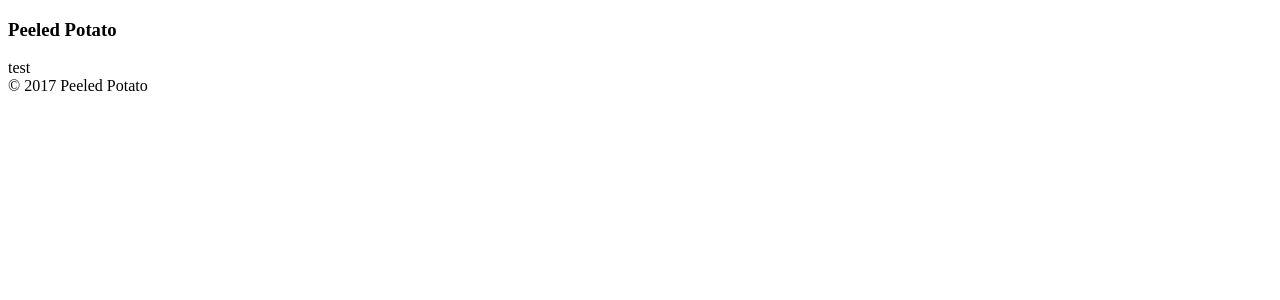
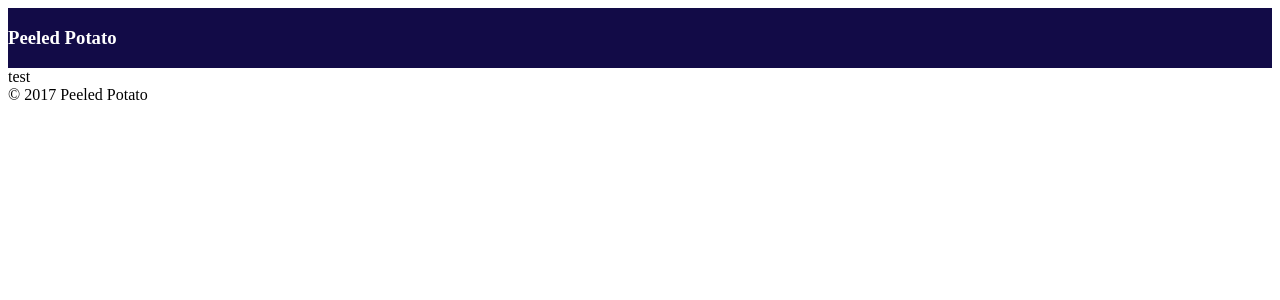
Before and after one commit to GhislainRoy04/CollegePotatoes2.0, a React app: page /#/ in a window 1280 px wide. Shown: the top 300 px of the page. Built offline with nearby package versions, Linux system fonts and the light colour scheme.

Commit message:
Basic CSS for the header

```diff
--- /dev/null
+++ b/src/main/components/Header.css
@@ -0,0 +1,11 @@
+.wrapper{
+    height:60px;
+    width:100%;
+    background-color: #120b47;
+    display: flex;
+    flex-direction: row;
+}
+
+.wrapper h3{
+    color:white;
+}
--- a/src/main/components/Header.jsx
+++ b/src/main/components/Header.jsx
@@ -1,8 +1,9 @@
 'use strict';
 import React from "react";
+import styles from "./Header.css";
 
 export const Header = () =>(
-    <div>
+    <div className={styles["wrapper"]}>
         <h3>Peeled Potato</h3>
     </div>
 );
```
